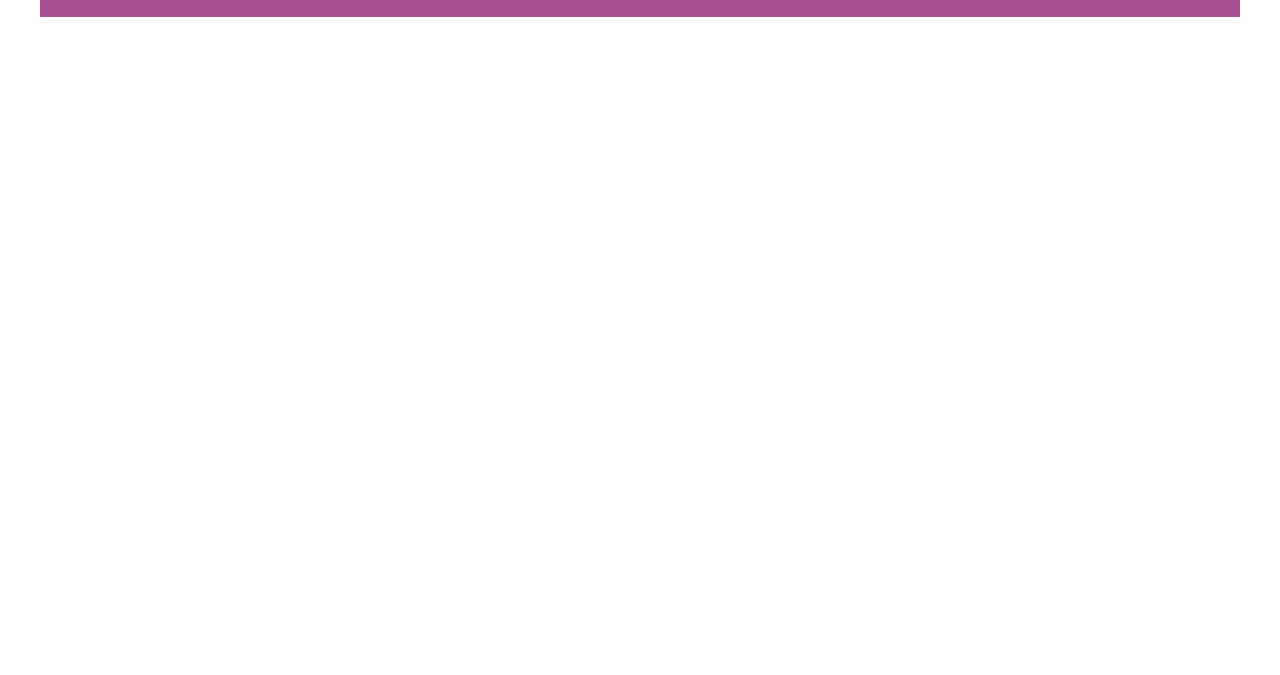
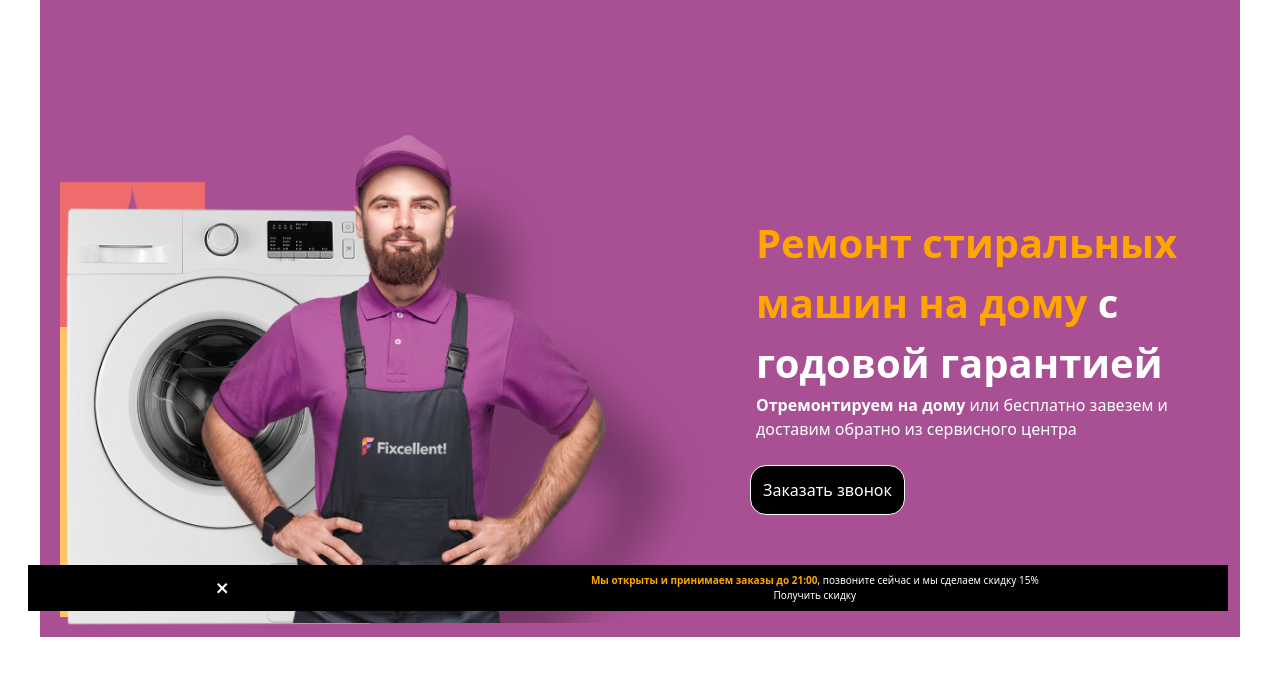
Before and after one commit to muhammaddev04/project.6, a website: page src/index.html in a window 1280 px wide. Shown: the part 65-740 px from the top of the page. Drawn offline with nearby package versions, Linux system fonts and the light colour scheme; files that its build step writes are made by us from their sources.

Commit message:
section1

```diff
--- a/src/index.html
+++ b/src/index.html
@@ -39,6 +39,32 @@
             <button class="border border-solid boreder-orange text-[orange] bg-[#A95094] p-2 rounded-2xl text-center">Позвонить</button>
         </div>
     </div>
+    <div class="section1 max-w-300 m-auto p-5 gap-10 bg-[#A95094] flex flex-col-reverse justify-between items-center  md:flex md:flex-row text-white text-center md:text-start">
+        <div class="block md:hidden">
+            <img class="w-[40%] absolute top-[350px] left-[230px] " src="./Графика.png" alt="">
+            <img class="w-[60%]" src="./image 2.png" alt="">
+            <img class="w-[70%] absolute top-[380px] left-[210px]"  src="./repairman 1.png" alt="">
+        </div>
+        <div class="hidden md:flex md:w-[50%]">
+            <img class="w-[50%] " src="./Графика.png" alt="">
+            <img class="w-[25%] absolute md:top-[270px]" src="./image 2.png" alt="">
+            <img class="w-[40%] absolute md:top-[200px] md:left-[200px]" src="./repairman 1.png" alt="">
+        </div>
+        <div class="md:w-[40%]">
+            <div>
+            <h1 class="text-[30px] md:text-[40px]"><b><b class="text-[orange]">Ремонт стиральных машин на дому</b> c годовой гарантией</b></h1>
+            <p><b>Отремонтируем на дому</b> или бесплатно завезем и доставим обратно из сервисного центра</p>
+            <button class="bg-black text-white text-center border border-solid border-white rounded-2xl p-3 absolute top-[600px] left-[120px] md:top-[530px] md:left-[750px]">Заказать звонок</button>
+        </div>
+        <div class="absolute top-[700px] left-[0px] md:top-[630px] md:left-[28px] md:p-2 md:justify-around md:text-[10px] md:w-[100%] max-w-300 m-auto bg-black p-5 text-white  flex justify-between items-center text-center">
+            <img src="./Group 417.png" alt="">
+            <div>
+                <p><b class="text-[orange]">Мы открыты и принимаем заказы до 21:00</b>, позвоните сейчас и мы сделаем скидку 15%</p>
+                <p>Получить скидку</p>
+            </div>
+        </div>
+        </div>
+    </div>
 
 </body>
 </html>
```
Also changed, not shown: src/Group 417.png (added), src/image 2.png (added), src/repairman 1.png (added), src/Графика.png (added).
